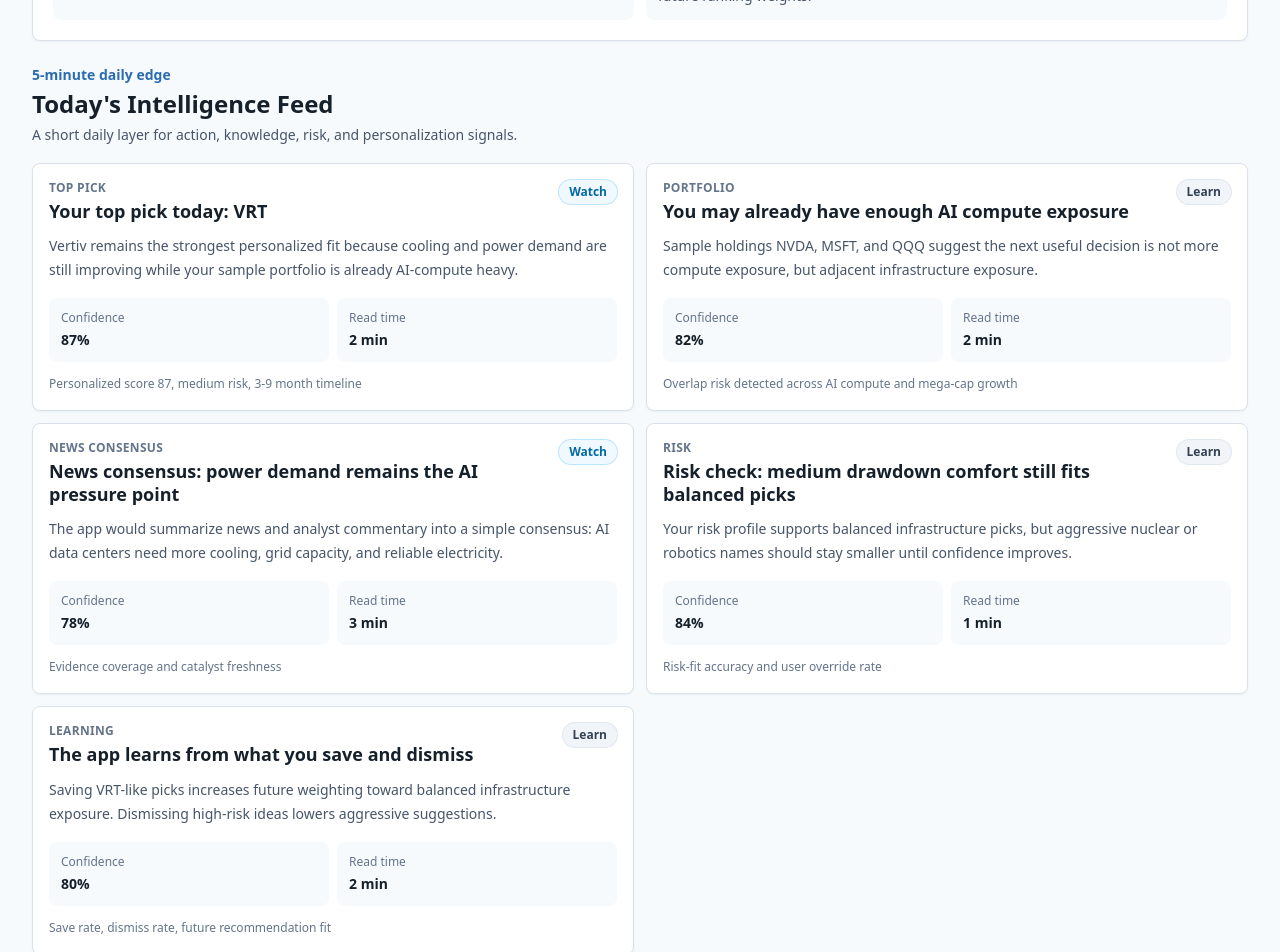
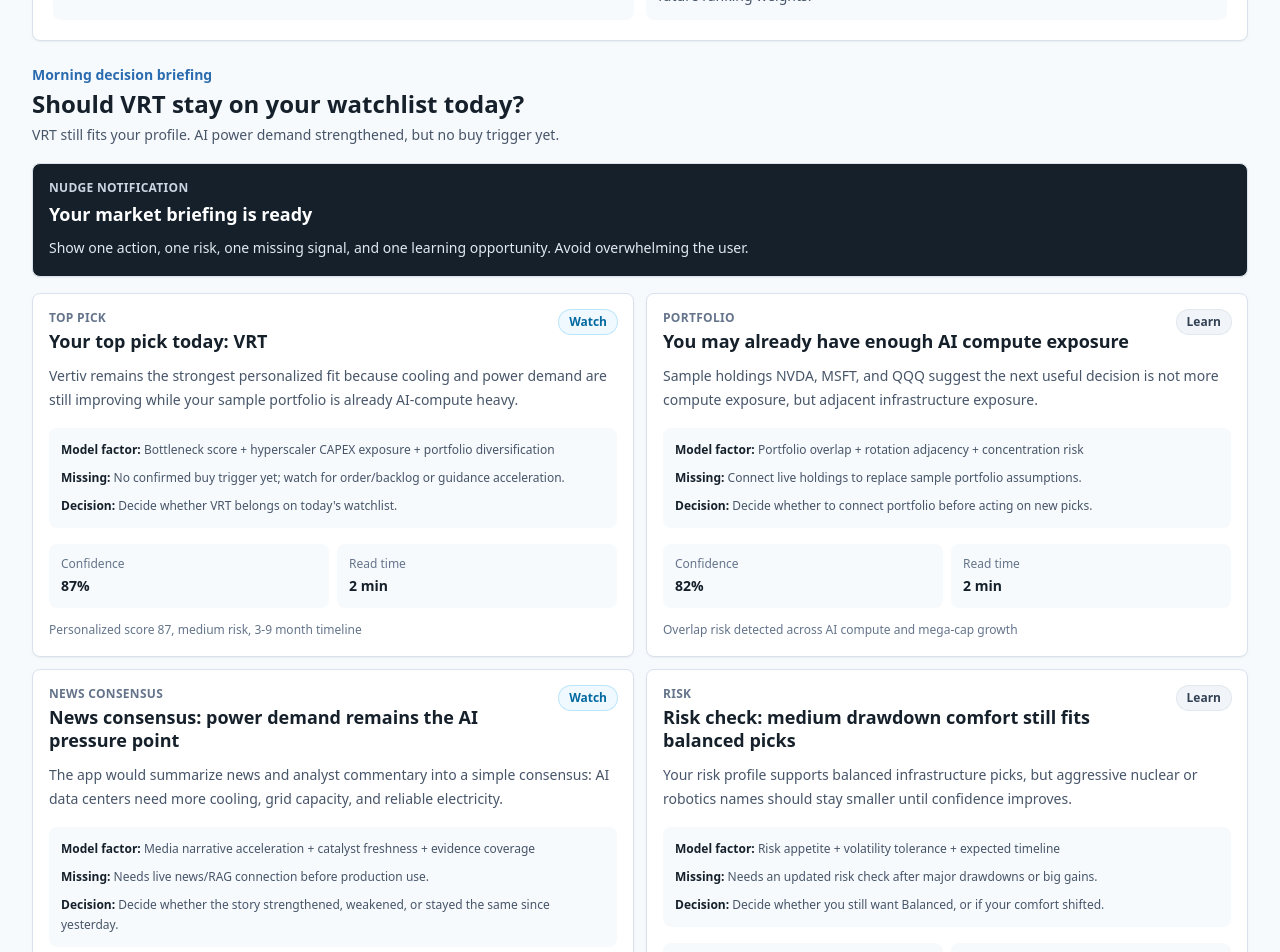
Before and after one commit to saadmanzoormalik/StockFlow, a Next.js app: page /dashboard in a window 1280 px wide. Shown: the part 620-1572 px from the top of the page. Built offline with nearby package versions, Linux system fonts and the light colour scheme.

Commit message:
Refine morning decision briefing feed

```diff
--- a/app/api/daily-intelligence/route.ts
+++ b/app/api/daily-intelligence/route.ts
@@ -1,14 +1,18 @@
 import { NextResponse } from "next/server";
-import { dailyIntelligence } from "@/data/daily-intelligence";
+import { morningBriefing } from "@/data/daily-intelligence";
 
 export function GET() {
-  const totalReadTime = dailyIntelligence.reduce((sum, item) => sum + item.timeToReadMinutes, 0);
+  const totalReadTime = morningBriefing.items.reduce((sum, item) => sum + item.timeToReadMinutes, 0);
 
   return NextResponse.json({
     date: new Date().toISOString().slice(0, 10),
+    notificationTitle: morningBriefing.notificationTitle,
+    notificationBody: morningBriefing.notificationBody,
+    primaryDecision: morningBriefing.primaryDecision,
+    balanceRule: morningBriefing.balanceRule,
     targetSession: "5-15 minutes",
     totalReadTimeMinutes: totalReadTime,
-    items: dailyIntelligence,
+    items: morningBriefing.items,
     engagementKpis: [
       "feed open rate",
       "top pick save rate",
--- a/app/dashboard/page.tsx
+++ b/app/dashboard/page.tsx
@@ -4,7 +4,7 @@ import { Nav } from "@/components/Nav";
 import { PickCard } from "@/components/PickCard";
 import { PicksTable } from "@/components/PicksTable";
 import { DailyIntelligenceFeed } from "@/components/DailyIntelligenceFeed";
-import { dailyIntelligence } from "@/data/daily-intelligence";
+import { morningBriefing } from "@/data/daily-intelligence";
 import { alerts, mockPicks } from "@/data/mock-picks";
 import { demoInvestorProfile, getPersonalizedTopPicks } from "@/lib/personalization";
 import { getMarketRotationSignal, rankPicks } from "@/lib/scoring";
@@ -60,7 +60,7 @@ export default function DashboardPage() {
           </div>
         </section>
 
-        <DailyIntelligenceFeed items={dailyIntelligence} />
+        <DailyIntelligenceFeed briefing={morningBriefing} />
 
         <section className="-mx-4 flex snap-x gap-3 overflow-x-auto px-4 pb-1 md:mx-0 md:grid md:grid-cols-2 md:overflow-visible md:px-0 xl:grid-cols-4">
           <div className="w-[84vw] shrink-0 snap-start md:w-auto">
--- a/components/DailyIntelligenceFeed.tsx
+++ b/components/DailyIntelligenceFeed.tsx
@@ -1,6 +1,6 @@
-import { DailyIntelligenceItem } from "@/lib/types";
+import { MorningBriefing } from "@/lib/types";
 
-const actionStyles: Record<DailyIntelligenceItem["action"], string> = {
+const actionStyles: Record<MorningBriefing["items"][number]["action"], string> = {
   Buy: "bg-emerald-50 text-emerald-700 ring-emerald-200 dark:bg-emerald-950 dark:text-emerald-300 dark:ring-emerald-800",
   Watch: "bg-sky-50 text-sky-700 ring-sky-200 dark:bg-sky-950 dark:text-sky-300 dark:ring-sky-800",
   Avoid: "bg-red-50 text-red-700 ring-red-200 dark:bg-red-950 dark:text-red-300 dark:ring-red-800",
@@ -8,18 +8,23 @@ const actionStyles: Record<DailyIntelligenceItem["action"], string> = {
   Learn: "bg-slate-100 text-slate-700 ring-slate-200 dark:bg-slate-800 dark:text-slate-200 dark:ring-slate-700"
 };
 
-export function DailyIntelligenceFeed({ items }: { items: DailyIntelligenceItem[] }) {
+export function DailyIntelligenceFeed({ briefing }: { briefing: MorningBriefing }) {
   return (
     <section className="space-y-4">
       <div>
-        <p className="text-sm font-semibold text-signal dark:text-sky-300">5-minute daily edge</p>
-        <h2 className="mt-1 text-2xl font-bold leading-tight">Today&apos;s Intelligence Feed</h2>
+        <p className="text-sm font-semibold text-signal dark:text-sky-300">Morning decision briefing</p>
+        <h2 className="mt-1 text-2xl font-bold leading-tight">{briefing.primaryDecision}</h2>
         <p className="mt-1 text-sm leading-6 text-slate-600 dark:text-slate-300">
-          A short daily layer for action, knowledge, risk, and personalization signals.
+          {briefing.notificationBody}
         </p>
       </div>
+      <div className="rounded-lg border border-line bg-ink p-4 text-white shadow-sm dark:border-slate-800">
+        <p className="text-xs font-semibold uppercase tracking-wide text-slate-300">Nudge notification</p>
+        <h3 className="mt-1 text-lg font-bold">{briefing.notificationTitle}</h3>
+        <p className="mt-2 text-sm leading-6 text-slate-200">{briefing.balanceRule}</p>
+      </div>
       <div className="grid gap-3 lg:grid-cols-2">
-        {items.map((item) => (
+        {briefing.items.map((item) => (
           <article key={item.id} className="rounded-lg border border-line bg-white p-4 shadow-sm dark:border-slate-800 dark:bg-slate-900">
             <div className="flex items-start justify-between gap-3">
               <div>
@@ -31,6 +36,11 @@ export function DailyIntelligenceFeed({ items }: { items: DailyIntelligenceItem[
               </span>
             </div>
             <p className="mt-3 text-sm leading-6 text-slate-600 dark:text-slate-300">{item.summary}</p>
+            <div className="mt-4 space-y-2 rounded-lg bg-panel p-3 text-xs leading-5 text-slate-600 dark:bg-slate-800 dark:text-slate-300">
+              <p><strong className="text-ink dark:text-white">Model factor:</strong> {item.algorithmFactor}</p>
+              <p><strong className="text-ink dark:text-white">Missing:</strong> {item.missingSignal}</p>
+              <p><strong className="text-ink dark:text-white">Decision:</strong> {item.userDecision}</p>
+            </div>
             <div className="mt-4 grid grid-cols-2 gap-2 text-sm">
               <div className="rounded-lg bg-panel p-3 dark:bg-slate-800">
                 <p className="text-xs text-slate-500 dark:text-slate-400">Confidence</p>
--- a/data/daily-intelligence.ts
+++ b/data/daily-intelligence.ts
@@ -1,4 +1,4 @@
-import { DailyIntelligenceItem } from "@/lib/types";
+import { DailyIntelligenceItem, MorningBriefing } from "@/lib/types";
 
 export const dailyIntelligence: DailyIntelligenceItem[] = [
   {
@@ -9,6 +9,9 @@ export const dailyIntelligence: DailyIntelligenceItem[] = [
     category: "Top Pick",
     summary: "Vertiv remains the strongest personalized fit because cooling and power demand are still improving while your sample portfolio is already AI-compute heavy.",
     whyItMatters: "The system is not just chasing AI winners. It is looking for the next infrastructure bottleneck that improves portfolio balance.",
+    algorithmFactor: "Bottleneck score + hyperscaler CAPEX exposure + portfolio diversification",
+    missingSignal: "No confirmed buy trigger yet; watch for order/backlog or guidance acceleration.",
+    userDecision: "Decide whether VRT belongs on today's watchlist.",
     timeToReadMinutes: 2,
     decisionKpi: "Personalized score 87, medium risk, 3-9 month timeline",
     confidence: 87
@@ -20,6 +23,9 @@ export const dailyIntelligence: DailyIntelligenceItem[] = [
     category: "Portfolio",
     summary: "Sample holdings NVDA, MSFT, and QQQ suggest the next useful decision is not more compute exposure, but adjacent infrastructure exposure.",
     whyItMatters: "Portfolio-aware alerts help reduce accidental concentration and make recommendations feel personal.",
+    algorithmFactor: "Portfolio overlap + rotation adjacency + concentration risk",
+    missingSignal: "Connect live holdings to replace sample portfolio assumptions.",
+    userDecision: "Decide whether to connect portfolio before acting on new picks.",
     timeToReadMinutes: 2,
     decisionKpi: "Overlap risk detected across AI compute and mega-cap growth",
     confidence: 82
@@ -31,6 +37,9 @@ export const dailyIntelligence: DailyIntelligenceItem[] = [
     category: "News Consensus",
     summary: "The app would summarize news and analyst commentary into a simple consensus: AI data centers need more cooling, grid capacity, and reliable electricity.",
     whyItMatters: "Daily consensus keeps users engaged without forcing them to read long research reports.",
+    algorithmFactor: "Media narrative acceleration + catalyst freshness + evidence coverage",
+    missingSignal: "Needs live news/RAG connection before production use.",
+    userDecision: "Decide whether the story strengthened, weakened, or stayed the same since yesterday.",
     timeToReadMinutes: 3,
     decisionKpi: "Evidence coverage and catalyst freshness",
     confidence: 78
@@ -42,6 +51,9 @@ export const dailyIntelligence: DailyIntelligenceItem[] = [
     category: "Risk",
     summary: "Your risk profile supports balanced infrastructure picks, but aggressive nuclear or robotics names should stay smaller until confidence improves.",
     whyItMatters: "Risk appetite should be measured repeatedly because user comfort changes after market moves.",
+    algorithmFactor: "Risk appetite + volatility tolerance + expected timeline",
+    missingSignal: "Needs an updated risk check after major drawdowns or big gains.",
+    userDecision: "Decide whether you still want Balanced, or if your comfort shifted.",
     timeToReadMinutes: 1,
     decisionKpi: "Risk-fit accuracy and user override rate",
     confidence: 84
@@ -53,8 +65,19 @@ export const dailyIntelligence: DailyIntelligenceItem[] = [
     category: "Learning",
     summary: "Saving VRT-like picks increases future weighting toward balanced infrastructure exposure. Dismissing high-risk ideas lowers aggressive suggestions.",
     whyItMatters: "Recursive learning should improve both the global model and each user's personalized ranking over time.",
+    algorithmFactor: "User feedback + personalization weights + candidate model update",
+    missingSignal: "Needs enough user actions before any model update should be trusted.",
+    userDecision: "Save, dismiss, or watch so the app learns your preference.",
     timeToReadMinutes: 2,
     decisionKpi: "Save rate, dismiss rate, future recommendation fit",
     confidence: 80
   }
 ];
+
+export const morningBriefing: MorningBriefing = {
+  notificationTitle: "Your market briefing is ready",
+  notificationBody: "VRT still fits your profile. AI power demand strengthened, but no buy trigger yet.",
+  primaryDecision: "Should VRT stay on your watchlist today?",
+  balanceRule: "Show one action, one risk, one missing signal, and one learning opportunity. Avoid overwhelming the user.",
+  items: dailyIntelligence
+};
```
Also changed, not shown: lib/types.ts (+11 -0 lines), preview/mobile.html (+17 -8 lines), 2 other files (tests, documents, lock files or other folders).
